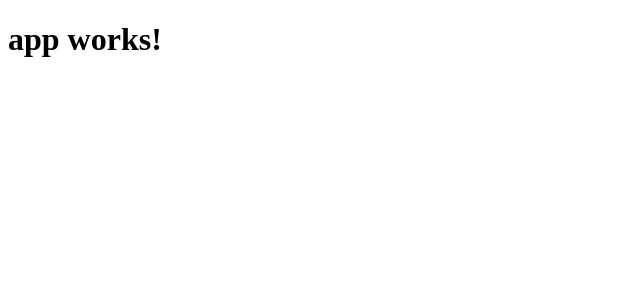
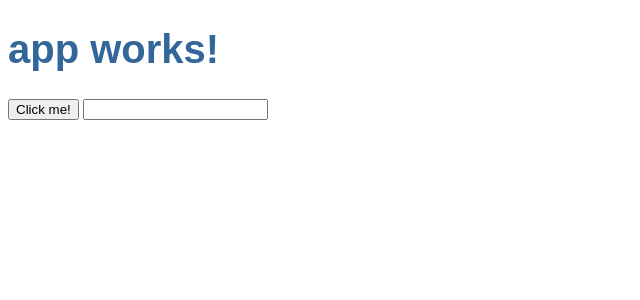
Before and after one commit to wako057/angular-guide, an Angular app: page / in a window 1280 px wide. Shown: the top 300 px of the page, without its empty margins (0-640 px from the left). Built offline with nearby package versions, Linux system fonts and the light colour scheme.

Commit message:
clickMe et keyUp Ok

```diff
--- a/src/app/app.component.css
+++ b/src/app/app.component.css
@@ -0,0 +1,5 @@
+h1 {
+    color: #369;
+    font-family: Arial, Helvetica, sans-serif;
+    font-size: 250%;
+}
--- a/src/app/app.component.html
+++ b/src/app/app.component.html
@@ -1,3 +1,5 @@
 <h1>
   {{title}}
 </h1>
+<click-me></click-me>
+<my-keyup></my-keyup>
--- a/src/app/app.module.ts
+++ b/src/app/app.module.ts
@@ -4,10 +4,12 @@ import { FormsModule } from '@angular/forms';
 import { HttpModule } from '@angular/http';
 
 import { AppComponent } from './app.component';
+import { ClickMeComponent } from './click-me.component';
+import { KeyUpComponent_v1 } from './keyup.component';
 
 @NgModule({
   declarations: [
-    AppComponent
+    AppComponent, ClickMeComponent, KeyUpComponent_v1
   ],
   imports: [
     BrowserModule,
@@ -17,4 +19,5 @@ import { AppComponent } from './app.component';
   providers: [],
   bootstrap: [AppComponent]
 })
+
 export class AppModule { }
--- /dev/null
+++ b/src/app/click-me.component.ts
@@ -0,0 +1,18 @@
+
+import {Component} from "@angular/core";
+@Component({
+    selector: 'click-me',
+    template: `
+    <button (click)="onClickMe()">Click me!</button>
+    {{clickMessage}}
+    `
+})
+
+
+export class ClickMeComponent {
+    clickMessage = '';
+
+    onClickMe() {
+        this.clickMessage = "You are my Hero";
+    }
+}
--- /dev/null
+++ b/src/app/keyup.component.ts
@@ -0,0 +1,20 @@
+
+import {Component} from "@angular/core";
+@Component({
+    selector: 'my-keyup',
+    template: `
+  <input (keyup)="onKey($event)">
+  <p>{{values}}</p>
+`
+})
+
+
+export class KeyUpComponent_v1 {
+    values = '';
+
+    onKey(event: any) { // without type info
+
+        this.values += (<HTMLInputElement>event.target).value + ' | ';
+
+    }
+}
```
